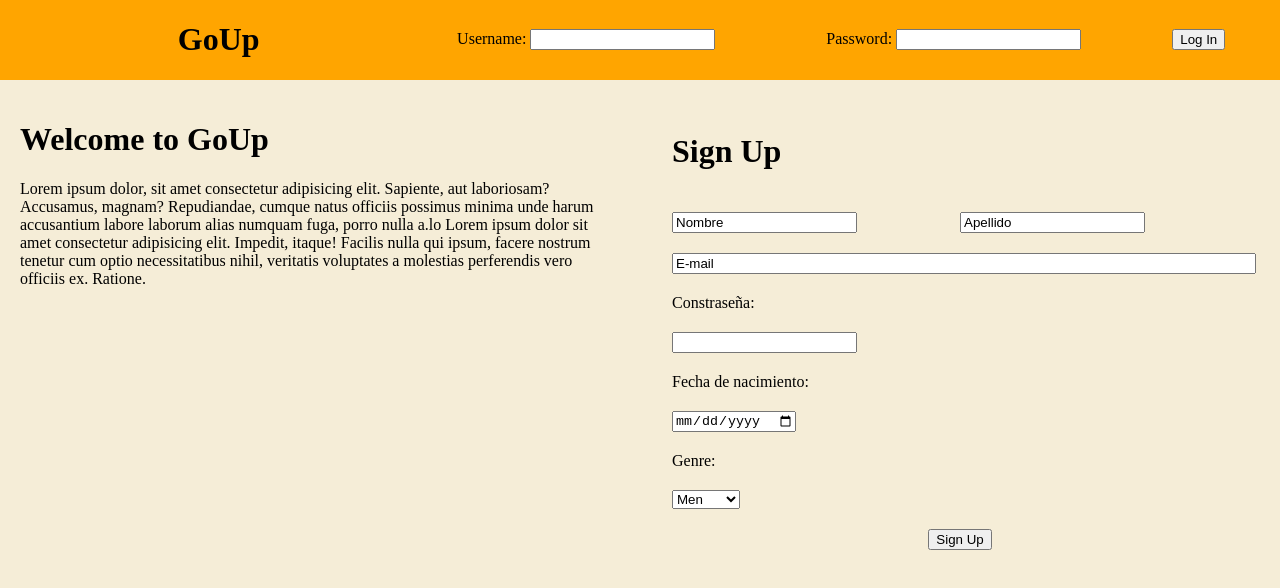
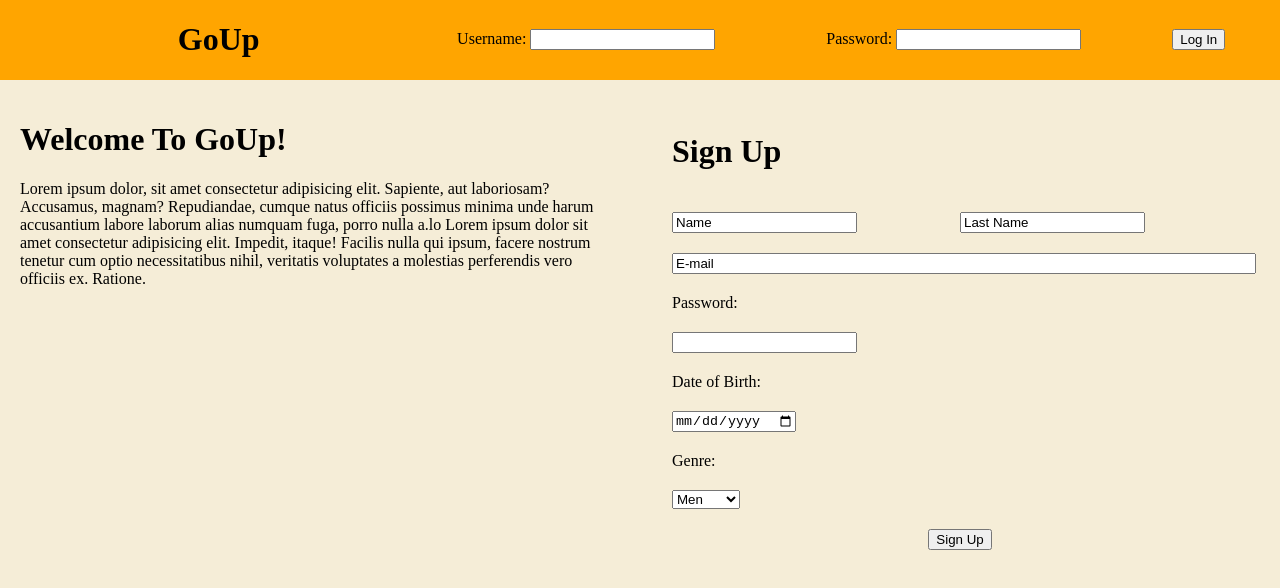
Before and after one commit to dmartinez1100/Proyecto_Desarrollo_web, a plain HTML site: page login.html in a window 1280 px wide. Drawn offline with Linux system fonts and the light colour scheme.

Commit message:
Avances_login

```diff
--- a/login.css
+++ b/login.css
@@ -1,10 +1,5 @@
 html{
     background-color: rgb(245, 237, 215);
-}
-.container{
-    display: grid;
-    grid-template-columns: 100%;
-    grid-template-rows: 20% 30% 30% 20%;
 }
 body{
     width: 100%;
--- a/login.html
+++ b/login.html
@@ -25,19 +25,19 @@
         </div>
         <div class="sign_up">
             <div class="resumen">
-                <h1>Welcome to GoUp</h1>
+                <h1>Welcome To GoUp!</h1>
                 <div>Lorem ipsum dolor, sit amet consectetur adipisicing elit. Sapiente, aut laboriosam? Accusamus, magnam? Repudiandae, cumque natus officiis possimus minima unde harum accusantium labore laborum alias numquam fuga, porro nulla a.lo Lorem ipsum dolor sit amet consectetur adipisicing elit. Impedit, itaque! Facilis nulla qui ipsum, facere nostrum tenetur cum optio necessitatibus nihil, veritatis voluptates a molestias perferendis vero officiis ex. Ratione.</div>
             </div>
             <div class="formulario">
                 <div><h1>Sign Up</h1></div>
                 <div class="txt">
-                    <div><input type="text" value="Nombre"></div>
-                    <div><input type="text" value="Apellido"></div>
+                    <div><input type="text" value="Name"></div>
+                    <div><input type="text" value="Last Name"></div>
                 </div>
-                <div><input type="text" value="E-mail" class="input_largo"></div>
-                <div>Constraseña:</div>
+                <div><input type="email" value="E-mail" class="input_largo"></div>
+                <div>Password:</div>
                 <div><input type="password" name="loginpass"></div>
-                <div>Fecha de nacimiento:</div>
+                <div>Date of Birth:</div>
                 <div><input type="date"></div>
                 <div>Genre:</div>
                 <div>
```
